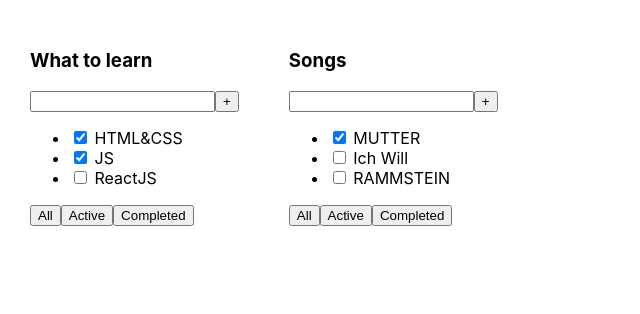
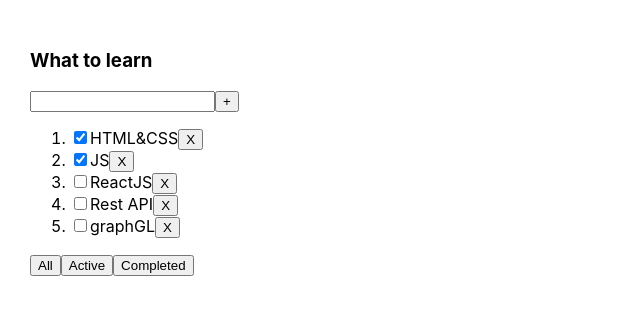
Before and after one commit to ALbirdEX/it-incubator-todolist-ts-01, a React (Create React App) app: page / in a window 1280 px wide. Shown: the top 314 px of the page, without its empty margins (0-640 px from the left). Built offline with nearby package versions, Linux system fonts and the light colour scheme.

Commit message:
.map   .filter
wrote filters for array

```diff
--- a/src/App.tsx
+++ b/src/App.tsx
@@ -1,4 +1,4 @@
-import React from 'react';
+import React, {useState} from 'react';
 import './App.css';
 import {TodoList} from "./TodoList";
 
@@ -8,30 +8,46 @@
     isDone: boolean
 }
 
+export type filterValuesType = "All" | "Active" | "Completed"
+
 function App() {
-   /* const todoListTitle_1 = "What to learn"
-    const todoListTitle_2 = "Songs"*/
 
-    const todoListTitle = [
-        {id:1, title:"What to learn" },
-        {id:2, title:"Songs" },
-    ]
-
-    const tasks1: Array<TaskType>= [
+    let [tasks, setTasks] = useState([
         {id: 1, title: "HTML&CSS", isDone: true},
         {id: 2, title: "JS", isDone: true},
         {id: 3, title: "ReactJS", isDone: false},
-    ]
-    const tasks2: Array<TaskType> = [
-        {id: 1, title: "MUTTER", isDone: true},
-        {id: 2, title: "Ich Will", isDone: false},
-        {id: 3, title: "RAMMSTEIN", isDone: false},
-    ]
+        {id: 4, title: "Rest API", isDone: false},
+        {id: 5, title: "graphGL", isDone: false},
+    ])
+
+    function removeTask(id: number) {
+        let filteredTasks = tasks.filter(task => task.id !== id)
+        setTasks(filteredTasks)
+    }
+
+    let [filter, setFilter] = useState<filterValuesType>("All")
+
+    let tasksForTodolist = tasks
+
+    if (filter === "Active") {
+        tasksForTodolist = tasks.filter(task => task.isDone === false) //!task.isDone
+    }
+    if (filter === "Completed") {
+        tasksForTodolist = tasks.filter(task => task.isDone === true)
+    }
+
+    function changeFilter(value: "All" | "Active" | "Completed") {
+        setFilter(value)
+    }
 
     return (
         <div className="App">
-            <TodoList title={todoListTitle[0].title} tasks={tasks1}/>
-            <TodoList title={todoListTitle[1].title} tasks={tasks2}/>
+            <TodoList title="What to learn"
+                      tasks={tasksForTodolist}
+                      removeTask={removeTask}
+                      changeFilter={changeFilter}
+
+            />
         </div>
     )
 }
--- a/src/TodoList.tsx
+++ b/src/TodoList.tsx
@@ -1,10 +1,13 @@
 import React from "react";
-import {TaskType} from "./App";
+import {filterValuesType, TaskType} from "./App";
 
 type TodoListPropsType = {
     title: string
     tasks: Array<TaskType>   // tasks: TaskType[]
+    removeTask: (taskIid: number) => void
+    changeFilter: (value: filterValuesType) => void
 }
+
 /*export type TaskType = {     //export т.к. передавали бы в App.tsx
     id: number
     title: string
@@ -19,15 +22,29 @@
                 <input/>
                 <button>+</button>
             </div>
-            <ul>
-                <li><input type="checkbox" checked={props.tasks[0].isDone}/> <span>{props.tasks[0].title}</span></li>
+            <ol>
+                {props.tasks.map((task) => {
+                        return (
+                            <li key={task.id}>
+                                <input type="checkbox" checked={task.isDone}/>
+                                <span>{task.title}</span>
+                                <button onClick={() => {props.removeTask(task.id)}}>
+                                    X
+                                </button>
+                                {/*()=>{alert(task.id)}  опускаем {}*/}
+                            </li>
+                        )
+                    }
+                )
+                }
+                {/* <li><input type="checkbox" checked={props.tasks[0].isDone}/> <span>{props.tasks[0].title}</span></li>
                 <li><input type="checkbox" checked={props.tasks[1].isDone}/> <span>{props.tasks[1].title}</span></li>
-                <li><input type="checkbox" checked={props.tasks[2].isDone}/> <span>{props.tasks[2].title}</span></li>
-            </ul>
+                <li><input type="checkbox" checked={props.tasks[2].isDone}/> <span>{props.tasks[2].title}</span></li>*/}
+            </ol>
             <div>
-                <button>All</button>
-                <button>Active</button>
-                <button>Completed</button>
+                <button onClick={()=>{props.changeFilter("All")}}>All</button>
+                <button onClick={()=>{props.changeFilter("Active")}}>Active</button>
+                <button onClick={()=>{props.changeFilter("Completed")}}>Completed</button>
             </div>
         </div>
     )
```
